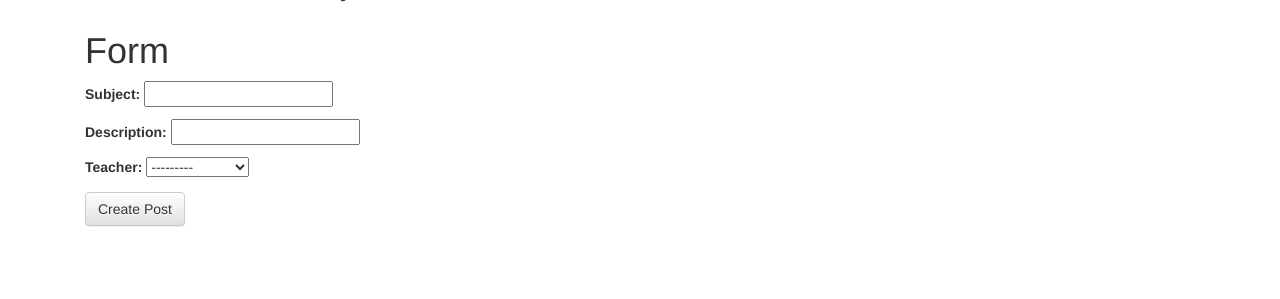
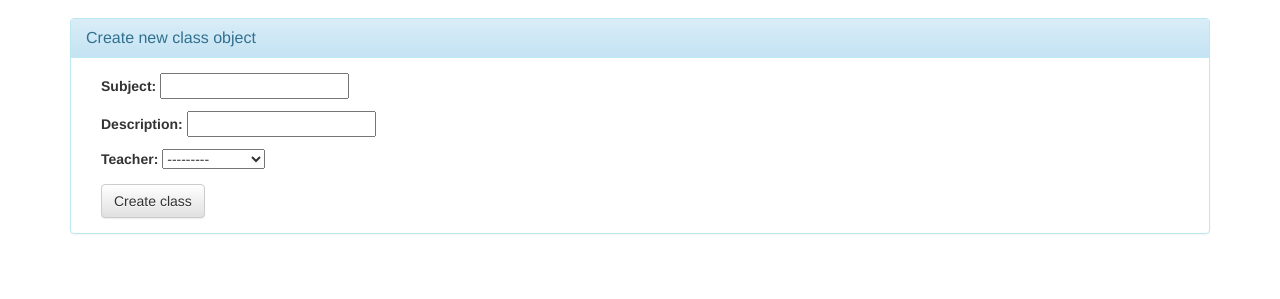
Before and after one commit to BadSol/minimalistic-admin-panel, a Django app: page /min_admin/class/create/ in a window 1280 px wide. Shown: the part 52-351 px from the top of the page. Run offline with Django 3.2, Linux system fonts and the light colour scheme; a user stored in the database is signed in; tables that the repository leaves empty hold one stand-in row (values such as "Sample post"); some libraries are stand-ins or nearby versions.

Commit message:
Fixed templates and implemented pagination + Refactoring

```diff
--- a/min_admin/models.py
+++ b/min_admin/models.py
@@ -11,7 +11,7 @@
         return "{} {}".format(self.first_name, self.last_name)
 
 
-class Teacher(models.Model):
+class Teacher(models.Model):  # todo: there should be id field which points at person.id
     person = models.OneToOneField(Person,
                                   on_delete=models.CASCADE,
                                   primary_key=True)
--- a/min_admin/templates/min_admin/base.html
+++ b/min_admin/templates/min_admin/base.html
@@ -17,14 +17,38 @@
 </head>
 <body>
 <nav class="navbar navbar-inverse navbar-fixed-top">
-          <div class="container">
-          <a class="navbar-brand" href="{% url 'min_admin:models' %}">Minimalistic administration</a>
-      </div>
-    </nav>
+    <div class="container">
+        <a class="navbar-brand" href="{% url 'min_admin:models' %}">Minimalistic administration</a>
+    </div>
+</nav>
 <!--<br><br><br>-->
 <div class='container'>
     {% block content %}{% endblock content %}
+    {% if objects.has_other_pages %}
+    <ul class="pagination">
+        {% if objects.has_previous %}
+        <li><a href="?page={{ objects.previous_page_number }}">&laquo;</a></li>
+        {% else %}
+        <li class="disabled"><span>&laquo;</span></li>
+        {% endif %}
+        {% for i in objects.paginator.page_range %}
+        {% if objects.number == i %}
+        <li class="active"><span>{{ i }} <span class="sr-only">(current)</span></span></li>
+        {% else %}
+        <li><a href="?page={{ i }}">{{ i }}</a></li>
+        {% endif %}
+        {% endfor %}
+        {% if objects.has_next %}
+        <li><a href="?page={{ objects.next_page_number }}">&raquo;</a></li>
+        {% else %}
+        <li class="disabled"><span>&raquo;</span></li>
+        {% endif %}
+    </ul>
+    {% endif %}
 </div>
+
+
+
 
 <!-- jQuery (necessary for Bootstrap's JavaScript plugins) -->
 <script src="https://ajax.googleapis.com/ajax/libs/jquery/1.12.4/jquery.min.js"></script>
--- a/min_admin/templates/min_admin/create_object.html
+++ b/min_admin/templates/min_admin/create_object.html
@@ -2,15 +2,24 @@
 {% block content %}
 
 
-<h2>Create new {{ model_name }} object</h2>
+<div class="page-header">
+</div>
+<div class="panel panel-info">
+    <div class="panel-heading">
+        <h3 class="panel-title">Create new {{ model_name }} object</h3>
+    </div>
+    <div class="panel-body">
+        <div class='col-sm-6'>
 
-<div class='col-sm-6'>
-<h1>Form</h1>
-
-<form method='POST' action='' enctype='multipart/form-data'>{% csrf_token %}
-{{ form.as_p }}
-<input type='submit' class='btn btn-default' value='Create Post' />
-</form>
+            <form method='POST' action='' enctype='multipart/form-data'>{% csrf_token %}
+                {{ form.as_p }}
+                <input type='submit' class='btn btn-default' value='Create {{ model_name }}' />
+            </form>
+        </div>
+    </div>
 </div>
 
+
+
+
 {% endblock content %}
--- a/min_admin/templates/min_admin/delete.html
+++ b/min_admin/templates/min_admin/delete.html
@@ -5,7 +5,10 @@
 </div>
 <div class="panel panel-danger">
     <div class="panel-heading">
-        <h3 class="panel-title">{{ object }}</h3>
+        <h3 class="panel-title">
+            <a href="{% url 'min_admin:objectDetail' model_name id %}">{{ model_name }} object</a> /
+            {{ object }}
+        </h3>
     </div>
     <div class="panel-body">
         <div class='col-sm-6'>
--- a/min_admin/templates/min_admin/update_object.html
+++ b/min_admin/templates/min_admin/update_object.html
@@ -5,7 +5,11 @@
 </div>
 <div class="panel panel-info">
     <div class="panel-heading">
-        <h3 class="panel-title">Change {{ model_name }}</h3>
+        <h3 class="panel-title">
+            <a class="text-capitalize" href="{% url 'min_admin:objectDetail' model_name id %}">{{ model_name }} object
+            </a> /
+            Change {{ model_name }}
+        </h3>
     </div>
     <div class="panel-body">
         <div class='col-sm-6'>
--- a/min_admin/urls.py
+++ b/min_admin/urls.py
@@ -8,5 +8,5 @@
     url(r'^(?P<model_name>\w{0,20})/(?P<pk>[0-9]+)/$', views.object_detail, name='objectDetail'),
     url(r'^(?P<model_name>\w{0,20})/(?P<pk>[0-9]+)/delete/$', views.object_delete, name='objectDelete'),
     url(r'^(?P<model_name>\w{0,20})/(?P<pk>[0-9]+)/edit/$', views.object_update, name='objectEdit'),
-    url(r'^(?P<model_name>\w{0,20})/create/$', views.object_create, name='modelCreate'),
+    url(r'^(?P<model_name>\w{0,20})/create/$', views.object_create, name='objectCreate'),
 ]
--- a/min_admin/utils.py
+++ b/min_admin/utils.py
@@ -3,6 +3,7 @@
 from django.forms.models import model_to_dict, ModelForm
 from django.contrib.auth import REDIRECT_FIELD_NAME
 from django.contrib.auth.decorators import user_passes_test
+from django.core.paginator import Paginator, EmptyPage, PageNotAnInteger
 
 
 def super_user_or_staff_member_required(view_func=None, redirect_field_name=REDIRECT_FIELD_NAME,
@@ -69,3 +70,18 @@
         raise Http404("\"{}\" model doesn't exist".format(model_name.capitalize()))
     model = apps.get_app_config('min_admin').get_model(model_name)
     return model_name, model
+
+
+def paginate(data, page, items_per_page=15):
+    """
+    This method creates data for pagination
+    """
+    paginator = Paginator(data, items_per_page)
+    try:
+        items = paginator.page(page)
+    except PageNotAnInteger:
+        items = paginator.page(1)
+    except EmptyPage:
+        items = paginator.page(paginator.num_pages)
+
+    return items
--- a/min_admin/views.py
+++ b/min_admin/views.py
@@ -5,26 +5,38 @@
 from django.forms.models import model_to_dict
 from django.core.urlresolvers import reverse
 from min_admin.utils import super_user_or_staff_member_required, get_model_name_and_model_obj_or_404, \
-    crete_list_of_objects_with_attributes, get_form
+    crete_list_of_objects_with_attributes, get_form, paginate
+
+
+
+
 
 
 @super_user_or_staff_member_required
 def model_list(request):
+    page = request.GET.get('page', 1)
     app_models = apps.get_app_config('min_admin').get_models()
     models = []
     for model in app_models:
         models.append(model._meta.verbose_name)
 
-    context = {'models': models}
+    items = paginate(models, page)
+
+    context = {'objects': items}
     return render(request, 'min_admin/main.html', context)
 
 
 @super_user_or_staff_member_required
 def object_list(request, model_name):
+    page = request.GET.get('page', 1)
     model_name, model = get_model_name_and_model_obj_or_404(model_name)
     model_fields = model._meta.get_fields()
     objects = model.objects.all()
-    context = {'objects': crete_list_of_objects_with_attributes(objects, model_fields),
+    objects = crete_list_of_objects_with_attributes(objects, model_fields)
+
+    items = paginate(objects, page)
+
+    context = {'objects': items,
                'fields': model_fields,
                'model_name': model_name}
 
@@ -42,6 +54,7 @@
     data = model_to_dict(object_instance)
 
     context = {'object': object_instance,
+               'id': pk,
                'data': data.items(),
                'model_name': model_name.capitalize()}
     return render(request, 'min_admin/details.html', context)
@@ -59,7 +72,8 @@
         return redirect(reverse('min_admin:objectList', kwargs={'model_name': model_name}))
 
     context = {'object': model_instance,
-               'model_name': model_name.capitalize()}
+               'model_name': model_name.capitalize(),
+               'id': pk}
     return render(request, 'min_admin/delete.html', context)
 
 
@@ -92,6 +106,7 @@
         return redirect(reverse('min_admin:objectDetail', kwargs={'model_name': model_name, 'pk': instance.pk}))
 
     context = {'model_name': model_name,
+               'id': pk,
                "form": form,
                "instance": instance}
     return render(request, 'min_admin/update_object.html', context)
```
Also changed, not shown: min_admin/templates/min_admin/details.html (+18 -5 lines), min_admin/templates/min_admin/main.html (+26 -3 lines), min_admin/templates/min_admin/model_objects.html (+8 -4 lines).
